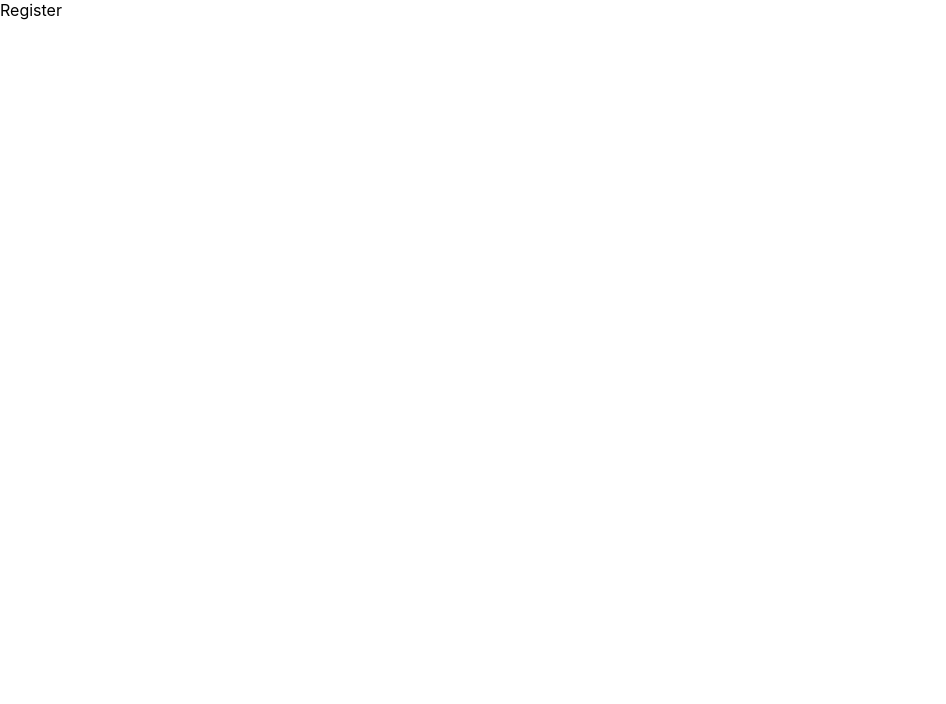
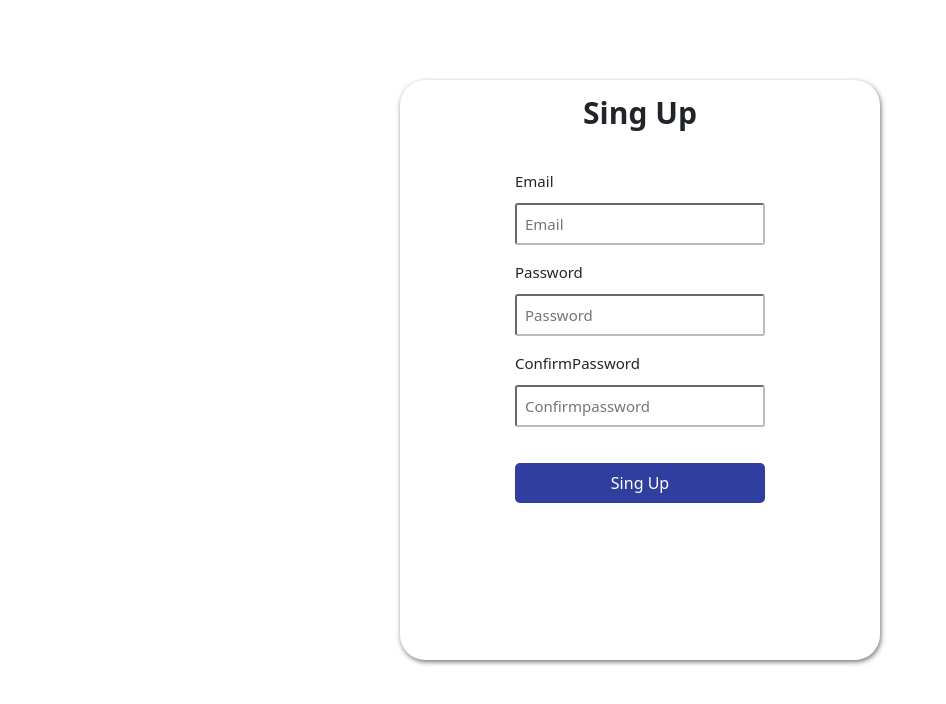
Before and after one commit to tangmonootchanat/My-app, a React (Create React App) app: page /Registers in a window 1280 px wide. Shown: the top 704 px of the page, without its empty margins (0-946 px from the left). Built offline with nearby package versions, Linux system fonts and the light colour scheme.

Commit message:
register

```diff
--- a/src/index.tsx
+++ b/src/index.tsx
@@ -3,6 +3,8 @@
 import './index.css';
 import reportWebVitals from './reportWebVitals';
 import App from './routes';
+import 'bootstrap/dist/css/bootstrap.min.css';
+import 'bootstrap/dist/js/bootstrap.bundle.min';
 
 const root = ReactDOM.createRoot(
   document.getElementById('root') as HTMLElement
--- a/src/routes/index.tsx
+++ b/src/routes/index.tsx
@@ -2,7 +2,6 @@
 import {
   BrowserRouter as Router, Routes, Route, Navigate, Outlet
 } from 'react-router-dom';
-import Page from '../view/page';
 import Register from '../view/Register';
 import Login from '../view/Login';
 import Resetpassword from '../view/Resetpassword';
@@ -11,8 +10,8 @@
   return (
     <Router>
       <Routes>
-      <Route path='/' element={<Page/>} />
       <Route path='/Registers' element={<Register />} />
+      <Route path='/Resetpassword' element={<Resetpassword />} />
       </Routes>
     </Router>
   )
--- a/src/view/Page.tsx
+++ /dev/null
@@ -1,11 +0,0 @@
-import React from 'react'
-
-function Page() {
-  return (
-    <div>
-      d
-    </div>
-  )
-}
-
-export default Page
--- a/src/view/Register.tsx
+++ b/src/view/Register.tsx
@@ -1,9 +1,174 @@
-import React from 'react'
+import React from 'react';
+import * as yup from 'yup';
+import styled, { css } from "styled-components";
+import { yupResolver } from '@hookform/resolvers/yup';
+import { useForm } from 'react-hook-form';
+import Swal from 'sweetalert2';
+import { useNavigate } from 'react-router-dom';
 
-const Register = () => {
+const ContainerWrapper = styled.body`
+  margin-top: 16px;
+  background: #ffffff;
+  border-radius: 25px;
+  box-shadow: 1px 2px 5px rgba(100, 100, 100, 0.896);
+  height: 580px;
+  margin: 5rem auto 5.1rem auto;
+  width: 480px;
+  display: flex;
+  justify-content: center;
+`;
+const ContainerText = styled.div`
+  display: flex;
+  justify-content: center;
+  font-weight: bold;
+  font-size: 30px;
+  margin-top: 10px;
+`;
+const ComponentInput = styled.div`
+  display: flex;
+  flex-direction: column;
+  position: relative;
+  width: 250px;
+  top: 20px;
+`;
+const StyledInput = styled.input`
+  margin-top: 10px;
+  font-size: 15px;
+  padding: 8px;
+  border-radius: 3px;
+  border-color: #c1b8b8;
+  top: 20px;
+  margin-bottom: 1px;
+`;
+const ButtonGroup = styled.div`
+  display: flex;
+  justify-content: center;
+  margin-top: 55px;
+`;
+const Labels = styled.label`
+  font-size:15px;
+  margin-top: 15px;
+`;
+const ButtonList = styled.div`
+  display: flex;
+  grid-gap: small;
+`;
+const Buttons = styled.button`
+  background: #303f9f;
+  width: 250px;
+  height: 40px;
+  border-radius: 5px;
+  border: none;
+  color: #ffff;
+`;
+const ErrorMessage = styled.span`
+  color: red;
+  font-size: 12px;
+  margin-top: 5px;
+`;
+
+function Register() {
+const navigate = useNavigate();
+const schema = yup
+    .object({
+     email:yup.string().required(),
+     password:yup.string().required(),
+     confirmPassword: yup.string()
+      .required()
+      .oneOf([yup.ref('password'), null as any],'Passwords do not match')
+      .nullable(),
+    })
+    .required();
+const {
+    register,
+    handleSubmit,
+    formState: { errors }
+    } = useForm({
+      resolver: yupResolver(schema)
+    });
+
+function onError(error: any) {
+      console.log('error : ', error);
+    }
+async function onSubmit(item: any) {
+      try {
+        const response = await fetch('http://localhost:7000/register', {
+          method: 'POST',
+          headers: {
+            'Content-Type': 'application/json',
+          },
+          body: JSON.stringify(item),
+        });
+
+        const data = await response.json();
+
+        if (response.ok) {
+          Swal.fire({
+            icon: 'success',
+            title: 'สำเร็จ',
+            text: 'สมัครสมาชิกสำเร็จ',
+          });
+          navigate("/");
+        } else {
+          Swal.fire({
+            icon: 'error',
+            title: 'เกิดข้อผิดพลาด !',
+            text: data.error,
+          });
+        }
+      } catch (error) {
+        console.error('Error during API request:', error);
+        Swal.fire({
+          icon: 'error',
+          title: 'เกิดข้อผิดพลาด!',
+          text: 'มีปัญหาในการติดต่อกับเซิร์ฟเวอร์',
+        });
+      }
+    }
+
+
+
   return (
-    <div>Register</div>
-  )
+    <ContainerWrapper>
+      <form onSubmit={handleSubmit(onSubmit,onError)}>
+          <ContainerText>Sing Up</ContainerText>
+          <ComponentInput>
+             <Labels>Email</Labels>
+             <StyledInput
+                id='email'
+                type='email'
+                placeholder='Email'
+                required
+                {...register('email')}
+               />
+                {errors.email && <ErrorMessage>{errors.email.message}</ErrorMessage>}
+                <Labels>Password</Labels>
+             <StyledInput
+                id='password'
+                type='password'
+                placeholder='Password'
+                {...register('password')}
+               />
+                {errors.password && <ErrorMessage>{errors.password.message}</ErrorMessage>}
+                <Labels>ConfirmPassword</Labels>
+             <StyledInput
+                id='confirmPassword'
+                type='password'
+                placeholder='Confirmpassword'
+                {...register('confirmPassword')}
+               />
+              {errors.confirmPassword && typeof errors.confirmPassword.message === 'string' && (
+              <ErrorMessage>{errors.confirmPassword.message}</ErrorMessage>)}
+              </ComponentInput>
+              <ButtonGroup>
+          <ButtonList>
+            <Buttons type="submit">{"Sing Up"}</Buttons>
+          </ButtonList>
+        </ButtonGroup>
+      </form>
+
+    </ContainerWrapper>
+  );
 }
 
-export default Register
+export default Register;
```
Also changed, not shown: package.json (+11 -1 lines), src/view/Resetpassword.tsx (line endings or trailing spaces), 1 other file (tests, documents, lock files or other folders).
